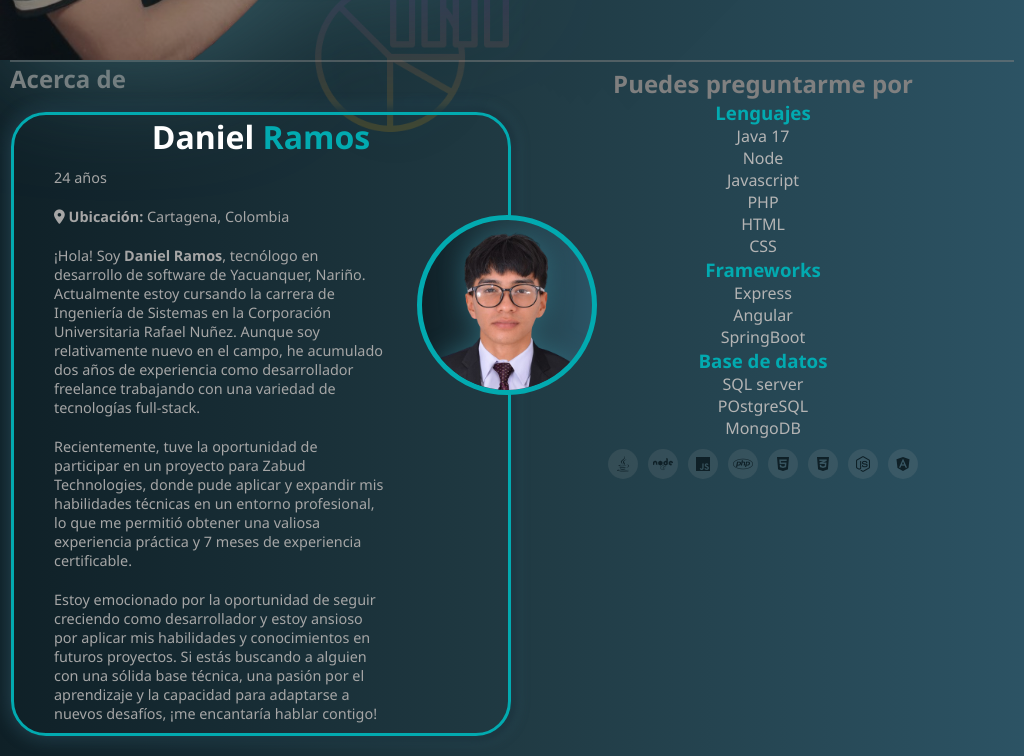
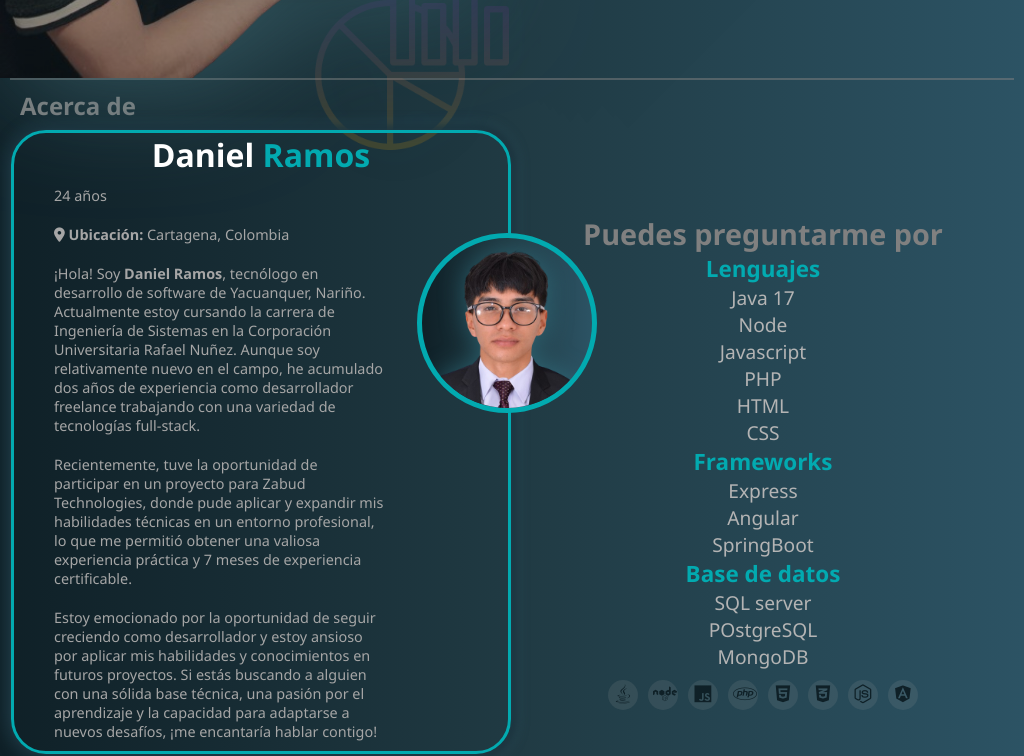
Before and after one commit to ramos29pages/portafolio-web-daniel-ramos, a plain HTML site: page index.html in a window 1024 px wide. Shown: the part 791-1547 px from the top of the page. Drawn offline with nearby package versions, Linux system fonts and the light colour scheme; files whose address does not match are found by name.

Commit message:
Fix width

```diff
--- a/index.html
+++ b/index.html
@@ -6,16 +6,22 @@
     <meta http-equiv="X-UA-Compatible" content="IE=edge">
     <meta name="viewport" content="width=device-width, initial-scale=1.0">
     <title>Portafolio-Web-Daniel-Ramos</title>
+    <link rel="apple-touch-icon" sizes="180x180" href="./public/assets/favicon/apple-touch-icon.png">
+    <link rel="icon" type="image/png" sizes="32x32" href="./public/assets/favicon/favicon-32x32.png">
+    <link rel="icon" type="image/png" sizes="16x16" href="./public/assets/favicon/favicon-16x16.png">
+    <link rel="manifest" href="site.webmanifest">
+
     <link rel="stylesheet" href="./public/css/loader.css">
     <script src="./public/js/loader.js"></script>
     <link rel="stylesheet" href="./public/css/index.css" type="text/css" id="estilos">
     <link rel="stylesheet" href="https://cdnjs.cloudflare.com/ajax/libs/animate.css/4.1.1/animate.min.css" />
     <link rel="stylesheet" href="./public/css/animaciones.css">
-    <link rel="icon" href="./public/assets/imagenes/logo.png" type="image/png">
     <script src="https://kit.fontawesome.com/45abf6fd04.js" crossorigin="anonymous"></script>
   </head>
 
   <body>
+
+    <img src="./public/assets/favicon/" alt="">
 
     <div class="loader" id="loader">
       <img src="./public/assets/imagenes/logo.png" alt="Logo">
@@ -114,7 +120,8 @@
         <main class="main">
           <h1 class="animate__animated animate__fadeInDown">Soy Daniel <span class="dev-r">Ramos </span> </h1>
           <h2 class="dev-d animate__animated animate__fadeInDown">><span class="rol"></span>_</h2>
-          <p class="animate__animated animate__fadeInUp"> Explora mi portafolio y descubre cómo transformo ideas en realidades visuales cautivadoras y funcionales.
+          <p class="animate__animated animate__fadeInUp"> Explora mi portafolio y descubre cómo transformo ideas en
+            realidades visuales cautivadoras y funcionales.
           </p>
           <div class="icons animate__animated animate__fadeInUp animate__slow">
             <a href="https://www.linkedin.com/in/daniel-javier-ramos-martinez-211308247/"><i
@@ -317,8 +324,8 @@
           <h3>Base de datos</h3>
           <div class="skill">SQL server</div>
           <div class="skill">POstgreSQL</div>
-          <div class="skill">MongoDB</div>
-          <div class="cinta">
+          <div class="skill ccc">MongoDB</div>
+          <div class="cinta" id="cinta2">
             <i class="fa-brands fa-java"></i>
             <i class="fa-brands fa-node"></i>
             <i class="fa-brands fa-js"></i>
@@ -345,8 +352,9 @@
 
       <section class="seccion footer">
         <div class="item">dev.ramos.pages@gmail.com</div>
-        <p style="color: white;">Daniel <span style="color: #02aab0b6;">Ramos</span></p>
-        <div class="item">©2023</div>
+        <div class="item"><i class="fa-brands fa-square-instagram"></i></i> dniel.ramos</div>
+        <!-- <p style="color: white;">Daniel <span style="color: #02aab0b6;">Ramos</span></p> -->
+        <div class="item">©2024</div>
       </section>
 
     </div>
--- a/public/css/index.css
+++ b/public/css/index.css
@@ -12,6 +12,15 @@
     padding: 0;
 }
 
+body{
+    overflow-y: scroll;
+    overflow-x: hidden;
+    width: 100vw;
+    max-width: 100vw;
+    display: grid;
+    place-items: center;
+}
+
 .container {
     background: linear-gradient(to right, var(--color1), var(--color2), var(--color3));
     padding: 5px;
@@ -19,7 +28,7 @@
     width: 100vw;
     max-width: 100vw;
     overflow-y: scroll;
-    overflow-x: none;
+    overflow-x: hidden;
     font-family: 'Segoe UI', Tahoma, Geneva, Verdana, sans-serif;
     scroll-behavior: smooth;
 }
@@ -228,7 +237,6 @@ SECCION DE INICIO
     transition: all .2s ease-in;
     border: 1px solid rgba(0, 0, 0, 0.366);
     box-shadow: 0px 0px 10px 3px rgba(0, 0, 0, 0.37);
-
 }
 
 .contBotones .btn-descargar .icon-d {
@@ -447,16 +455,19 @@ SECCION DE INICIO
     /* background: #0F2027; */
     height: auto;
     display: grid;
+    place-items: center;
+    max-width: calc(100vw - 20px);
     grid-template-columns: 1fr 1fr;
     grid-template-rows: 50px 1fr;
-    grid-template-areas: 't''t'
-        'c''h';
+    grid-template-areas: "t t"
+                         "c h";
 }
 
 .title-about {
     justify-self: start;
     color: gray;
     grid-area: t;
+    padding-left: 10px;
 }
 
 .titleAbout {
@@ -577,10 +588,11 @@ SECCION DE INICIO
 /* SECCION DE SKILLS */
 
 .skills2 {
-    /* background: crimson; */
-    height: auto;
+    height: fit-content;
+    font-size: 1.2rem;
     grid-template-columns: 1fr 1fr;
     grid-template-rows: 50px 1fr;
+    grid-area: h;
 }
 
 .skills2 h2 {
@@ -696,6 +708,7 @@ SECCION DE INICIO
     place-items: center;
     height: auto;
     padding: 20px;
+    max-width: 100%;
 }
 
 .contacto form {
@@ -747,6 +760,32 @@ SECCION DE INICIO
     padding: 10px;
     color: gray;
     border-top: 2px solid rgba(128, 128, 128, 0.539);
+    overflow: hidden;
+}
+
+.cinta{
+    margin-top: 30px;
+    height: 30px;
+    margin: 10px;
+    display: flex;
+    justify-content: center;
+    gap: 10px;
+    margin-top: 10px;
+    align-items: center;
+    color: #0f2027ea;
+    transition:all 60s ease-in;
+}
+
+.cinta i {
+    background-color: rgba(166, 166, 166, 0.143);
+    padding: 5px;
+    width: 30px;
+    height: 30px;
+    border-radius: 50%;
+    border: none;
+    color: #0F2027;
+    display: grid;
+    place-items: center;
 }
 
 
@@ -829,31 +868,10 @@ SECCION DE INICIO
         font-size: 1rem;
     }
 
-    .cinta{
-        margin-top: 20px;
-        height: 30px;
-        margin: 10px;
-        display: flex;
-        justify-content: center;
-        gap: 10px;
-        margin-top: 10px;
-        align-items: center;
-        color: #0f2027ea;
-        transition:all 60s ease-in;
-    }
 
-    .cinta i {
-        background-color: rgba(166, 166, 166, 0.143);
-        padding: 5px;
-        width: 30px;
-        height: 30px;
-        border-radius: 50%;
-        border: none;
-        color: #0F2027;
-        display: grid;
-        place-items: center;
-    }
+
 }
+
 
 
 /* Para pantallas con un ancho de 1199px a 820px */
@@ -891,30 +909,6 @@ SECCION DE INICIO
         font-size: 1rem;
     }
 
-    .cinta{
-        margin-top: 20px;
-        height: 30px;
-        margin: 10px;
-        display: flex;
-        justify-content: center;
-        gap: 10px;
-        margin-top: 10px;
-        align-items: center;
-        color: #0f2027ea;
-        transition:all 60s ease-in;
-    }
-
-    .cinta i {
-        background-color: rgba(166, 166, 166, 0.143);
-        padding: 5px;
-        width: 30px;
-        height: 30px;
-        border-radius: 50%;
-        border: none;
-        color: #0F2027;
-        display: grid;
-        place-items: center;
-    }
 }
 
 /* Para pantallas con un ancho de 819px o menos */
```
Also changed, not shown: public/assets/favicon/android-chrome-192x192.png (added), public/assets/favicon/android-chrome-512x512.png (added), public/assets/favicon/apple-touch-icon.png (added), public/assets/favicon/favicon-16x16.png (added), public/assets/favicon/favicon-32x32.png (added), public/assets/favicon/favicon.ico (added), site.webmanifest (added), 1 other file.
